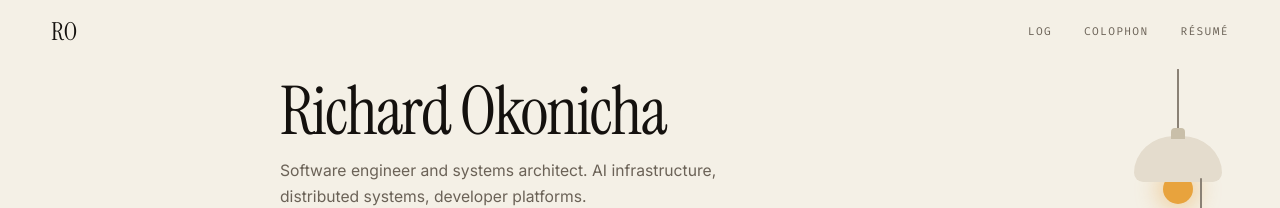
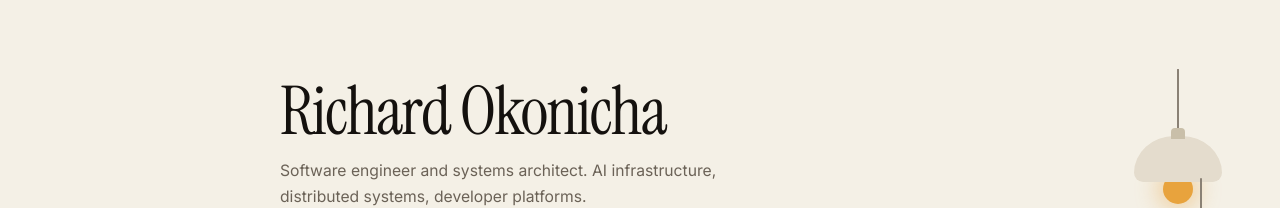
Before and after one commit to richardokonicha/richardokonicha.github.io, a Next.js app: page /cv in a window 1280 px wide. Shown: the top 208 px of the page. Built offline with nearby package versions, Linux system fonts and the light colour scheme.

Commit message:
feat: remove top navbar, ten-thousand-spoked-sledgehammers

```diff
--- a/src/app/layout.tsx
+++ b/src/app/layout.tsx
@@ -1,7 +1,6 @@
 import type { Metadata } from "next";
 import { Fira_Code, Instrument_Serif, Inter } from "next/font/google";
 
-import Nav from "@/components/Nav";
 import PullCord from "@/components/PullCord";
 import SpotifyEmbed from "@/components/SpotifyEmbed";
 import SiteBehaviour from "@/components/SiteBehaviour";
@@ -91,8 +90,6 @@ export default function RootLayout({
           Skip to content
         </a>
 
-        <Nav />
-
         <main id="main">{children}</main>
 
         <SiteFooter />
```
